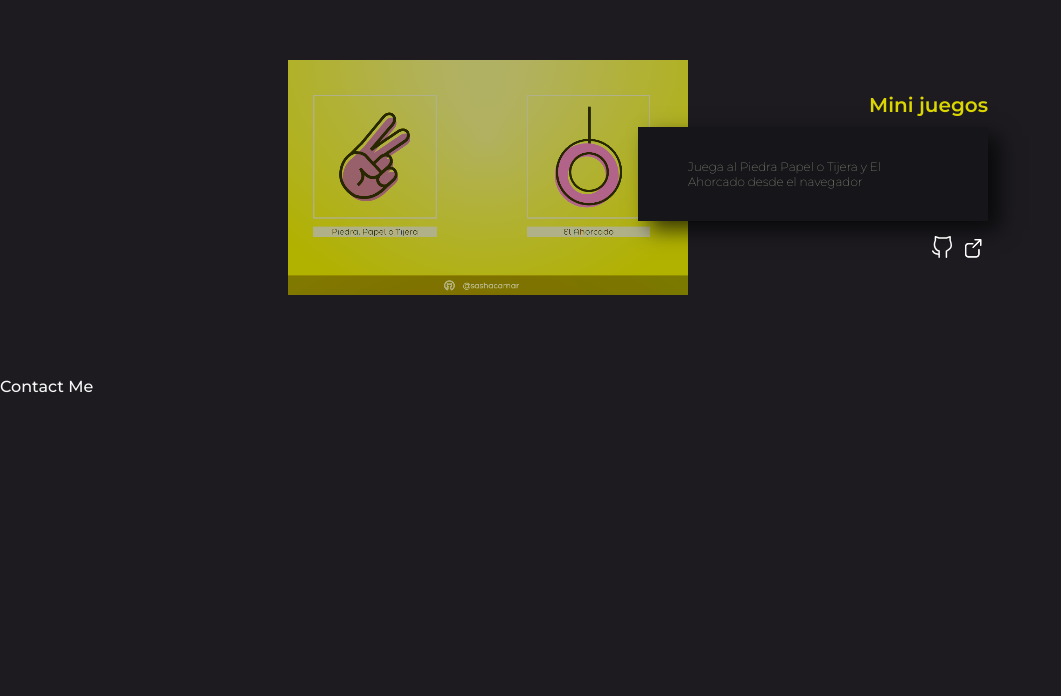
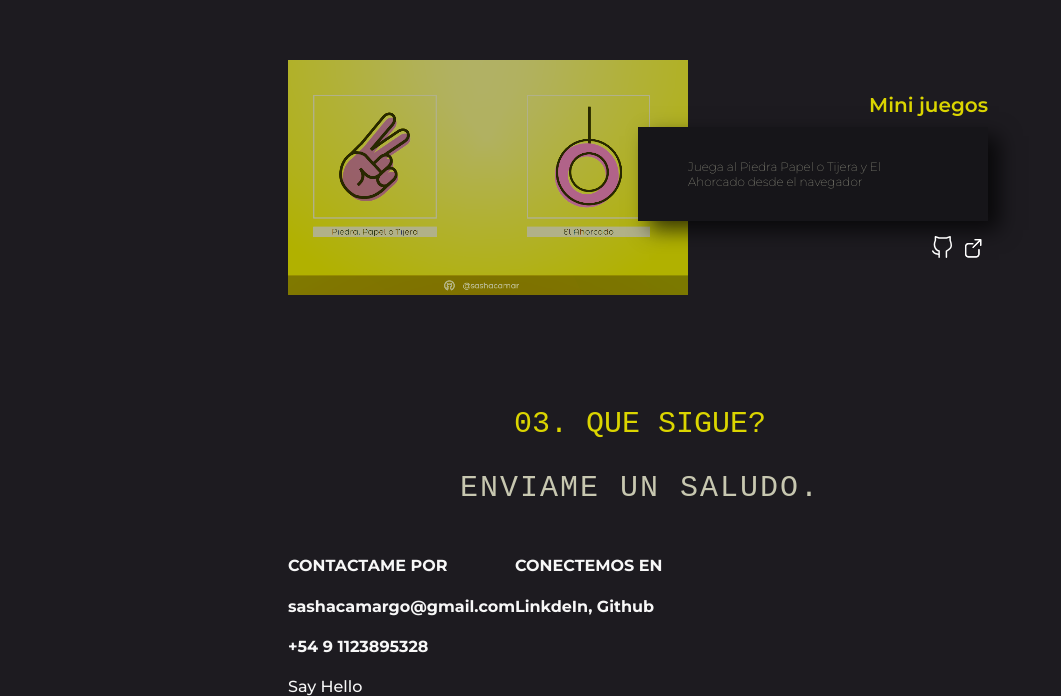
Before and after one commit to sashacamar/portfolio, a React (Create React App) app in the folder client/: page / in a window 1280 px wide. Shown: the part 3021-3717 px from the top of the page, without its empty margins (0-1061 px from the left). Before the commit the page ends 3417 px from the top, so only its background shows below. Built offline with nearby package versions, Linux system fonts and the light colour scheme; a web font is replaced by a local one.

Commit message:
empezando el componente de contacto

```diff
--- a/client/src/components/desktop/Contact/Contact.jsx
+++ b/client/src/components/desktop/Contact/Contact.jsx
@@ -2,8 +2,25 @@ import styles from './Contact.module.css';
 
 const Contact = () => {
     return (
-        <div>
-            Contact Me
+        <div className={styles.contactContainer}>
+            <h3 className={styles.title}>03. Que sigue?</h3>
+            <h3 className={styles.subtitle}>Enviame un saludo.</h3>
+            <div className={styles.info}>
+                <div>
+                    <h4>CONTACTAME POR</h4>
+                    <h4>sashacamargo@gmail.com</h4>
+                    <h4>+54 9 1123895328</h4>
+                </div>
+                <div>
+                    <h4>CONECTEMOS EN</h4>
+                    <h4 className={styles.links}><a>LinkdeIn,</a> <a>Github</a></h4>
+                </div>
+            </div>
+            <div className={styles.greet}>Say Hello</div>
+            <div>
+                <div className={styles.line}></div>
+                <div className={styles.arrow}></div>
+            </div>
         </div>
     )
 }
--- a/client/src/components/desktop/Contact/Contact.module.css
+++ b/client/src/components/desktop/Contact/Contact.module.css
@@ -0,0 +1,26 @@
+.contactContainer{
+    width: 55%;
+    margin: auto;
+}
+
+.title{
+    color: var(--yellow);
+    font-family: var(--font-2);
+    text-transform: uppercase;
+    font-weight: 100;
+    font-size: var(--title-desktop);
+    text-align: center;
+}
+.subtitle{
+    color: var(--grey);
+    font-family: var(--font-2);
+    text-transform: uppercase;
+    font-weight: 100;
+    font-size: var(--title-desktop);
+    text-align: center;
+    letter-spacing: 2px;
+}
+
+.info{
+    display: flex;
+}
```
